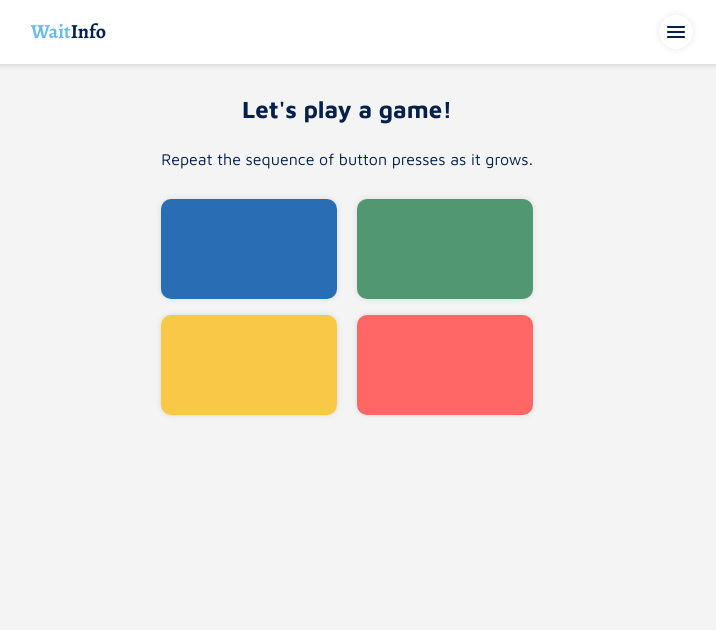
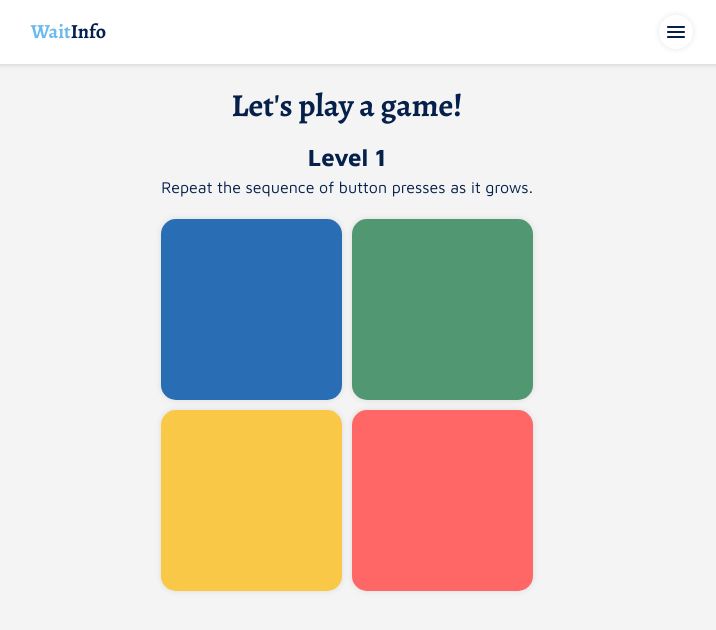
Before and after one commit to Jamesluu0917/WaitInfo, a React (Vite) app in the folder wait-info/: page /game in a window 1280 px wide. Shown: the top 630 px of the page, without its empty margins (293-1009 px from the left). Built offline with nearby package versions, Linux system fonts and the light colour scheme.

Commit message:
added game

```diff
--- a/wait-info/src/pages/Game.css
+++ b/wait-info/src/pages/Game.css
@@ -1,5 +1,32 @@
 .game-button {
-  height: "150px";
-  width: "150px";
-  border-radius: "15px";
+  width: 100%;
+  aspect-ratio: 1;
+  border-radius: 15px;
+  border: none;
+  outline: none;
+  cursor: pointer;
+  transition: transform 0.2s;
 }
+
+.game-button:active {
+  transform: scale(0.8);
+}
+
+.highlight {
+  transform: scale(0.8);
+}
+
+.start-button {
+  background-color: #6bbaec;
+  color: white;
+  border: none;
+  padding: 10px 20px;
+  border-radius: 10px;
+  font-size: 18px;
+  cursor: pointer;
+  transition: background-color 0.2s;
+}
+
+.start-button:hover {
+  background-color: #2b98db;
+}
--- a/wait-info/src/pages/Game.tsx
+++ b/wait-info/src/pages/Game.tsx
@@ -1,59 +1,168 @@
+import React, { useState, useEffect } from "react";
 import Header from "../components/Header";
 import "./../App.css";
-
 import "./Game.css";
 
 const Game = () => {
+  const [sequence, setSequence] = useState<number[]>([]); // Sequence of button indices
+  const [playerSequence, setPlayerSequence] = useState<number[]>([]); // Player's input sequence
+  const [level, setLevel] = useState<number>(1); // Current level
+  const [isPlayerTurn, setIsPlayerTurn] = useState<boolean>(false); // Player's turn flag
+  const [gameOver, setGameOver] = useState<boolean>(false); // Game over flag
+  const buttonColors = ["#296EB4", "#519872", "#F9C846", "#FF6666"]; // Button colors
+
+  // Start a new game
+  const startNewGame = () => {
+    setSequence([]);
+    setPlayerSequence([]);
+    setLevel(1);
+    setGameOver(false);
+    setIsPlayerTurn(false);
+    generateNextSequence([]);
+  };
+
+  // Generate the next step in the sequence
+  const generateNextSequence = (currentSequence: number[]) => {
+    const nextSequence = [...currentSequence, Math.floor(Math.random() * 4)];
+    setSequence(nextSequence);
+    setPlayerSequence([]);
+    setIsPlayerTurn(false);
+  };
+
+  // Play the sequence by lighting up buttons
+  const playSequence = async (sequence: number[]) => {
+    for (let index of sequence) {
+      await new Promise((resolve) => setTimeout(resolve, 600));
+      highlightButton(index);
+      await new Promise((resolve) => setTimeout(resolve, 600));
+    }
+    setIsPlayerTurn(true); // Enable player's turn after sequence playback
+  };
+
+  // Highlight a button (visual feedback)
+  const highlightButton = (index: number) => {
+    const button = document.getElementById(`button-${index}`);
+    if (button) {
+      button.classList.add("highlight");
+      setTimeout(() => {
+        button.classList.remove("highlight");
+      }, 300);
+    }
+  };
+
+  // Handle player's button click
+  const handleButtonClick = (index: number) => {
+    console.log(index);
+    if (!isPlayerTurn || gameOver) return; // Ignore clicks if it's not the player's turn or game over
+
+    const newPlayerSequence = [...playerSequence, index];
+    setPlayerSequence(newPlayerSequence);
+
+    // Check if the player's input matches the sequence
+    if (sequence[newPlayerSequence.length - 1] !== index) {
+      console.log(index);
+      console.log(sequence);
+      console.log(newPlayerSequence);
+      setGameOver(true); // Player failed the sequence
+      return;
+    }
+
+    // If player completes the sequence, proceed to the next level
+    if (newPlayerSequence.length === sequence.length) {
+      setLevel((prev) => prev + 1);
+      setIsPlayerTurn(false);
+      setTimeout(() => generateNextSequence(sequence), 1000); // Delay before next sequence
+    }
+  };
+
+  // Start the game when the component mounts
+  useEffect(() => {
+    startNewGame();
+  }, []);
+
+  // Play the sequence whenever it changes
+  useEffect(() => {
+    if (sequence.length > 0) {
+      playSequence(sequence);
+    }
+  }, [sequence]);
+
   return (
     <div>
       <Header />
-      <div style={{ alignItems: "center", minHeight: "300px" }}>
-      <h3 style={{ fontSize: "24px", marginTop: "25px", marginBottom: "20px" }}>
+      <h1
+        style={{
+          marginTop: "15px",
+          marginBottom: "10px",
+          fontSize: "2rem",
+        }}
+      >
         Let's play a game!
+      </h1>
+      <div
+        style={{
+          alignItems: "center",
+          minHeight: "300px",
+          textAlign: "center",
+        }}
+      >
+        {gameOver ? (
+          <div>
+            <h2
+              style={{ fontSize: "32px", color: "red", marginBottom: "20px" }}
+            >
+              Game Over!
+            </h2>
+            <button className="start-button" onClick={startNewGame}>
+              Restart Game
+            </button>
+          </div>
+        ) : (
+          <>
+            <h3
+              style={{
+                fontSize: "24px",
+                marginTop: "0px",
+                marginBottom: "0px",
+              }}
+            >
+              Level {level}
             </h3>
-      <h2 style={{ fontSize: "16px", marginBottom: "20px" }}>
+            <h2
+              style={{
+                fontSize: "16px",
+                marginBottom: "20px",
+                marginTop: "0px",
+              }}
+            >
               Repeat the sequence of button presses as it grows.
             </h2>
             <div
               style={{
-          display: "flex",
-          flexDirection: "row",
-          height: "100%",
-          width: "100%",
+                display: "grid",
+                gridTemplateColumns: "1fr 1fr",
+                gap: "10px",
+                justifyContent: "center",
               }}
             >
+              {buttonColors.map((color, index) => (
                 <button
+                  key={index}
+                  id={`button-${index}`}
                   className="game-button"
-          style={{ backgroundColor: "#296EB4", height: "100px", width: "100%" }}
+                  style={{
+                    backgroundColor: color,
+                    margin: "auto",
+                    marginTop: "0px",
+                  }}
+                  onClick={() => handleButtonClick(index)}
                 ></button>
-        <div style={{ marginLeft: "10px", marginRight: "10px" }}></div>
-        <button
-          className="game-button"
-          style={{ backgroundColor: "#519872", height: "100px", width: "100%" }}
-        ></button>
+              ))}
             </div>
-      <div
-        style={{
-          marginBottom: "15px",
-          display: "flex",
-          flexDirection: "row",
-          height: "100%",
-          width: "100%",
-        }}
-      >
-        <button
-          className="game-button"
-          style={{ backgroundColor: "#F9C846", height: "100px", width: "100%" }}
-        ></button>
-        <div style={{ marginLeft: "10px", marginRight: "10px" }}></div>
-        <button
-          className="game-button"
-          style={{ backgroundColor: "#FF6666", height: "100px", width: "100%" }}
-        ></button>
+          </>
+        )}
       </div>
     </div>
-    </div>
-
   );
 };
 
```
Lines whose indentation alone changed are shown as unchanged.
